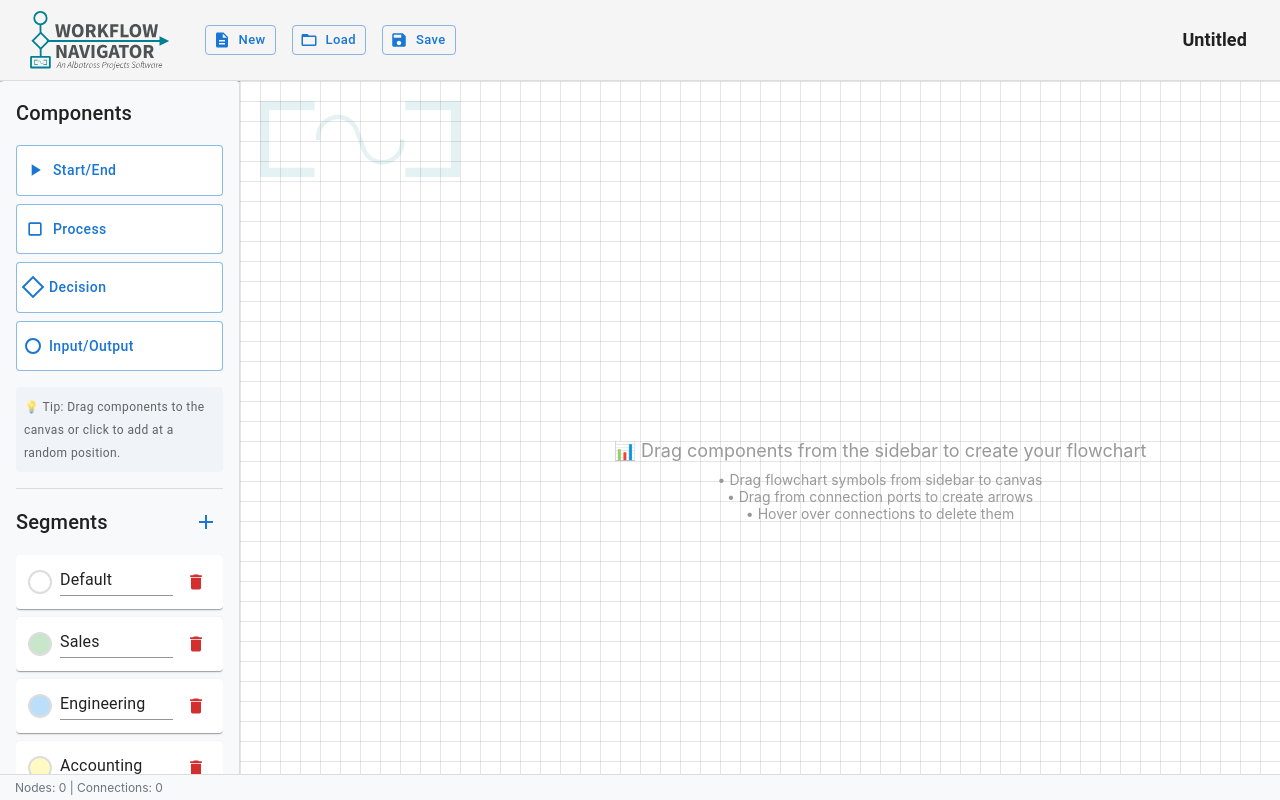
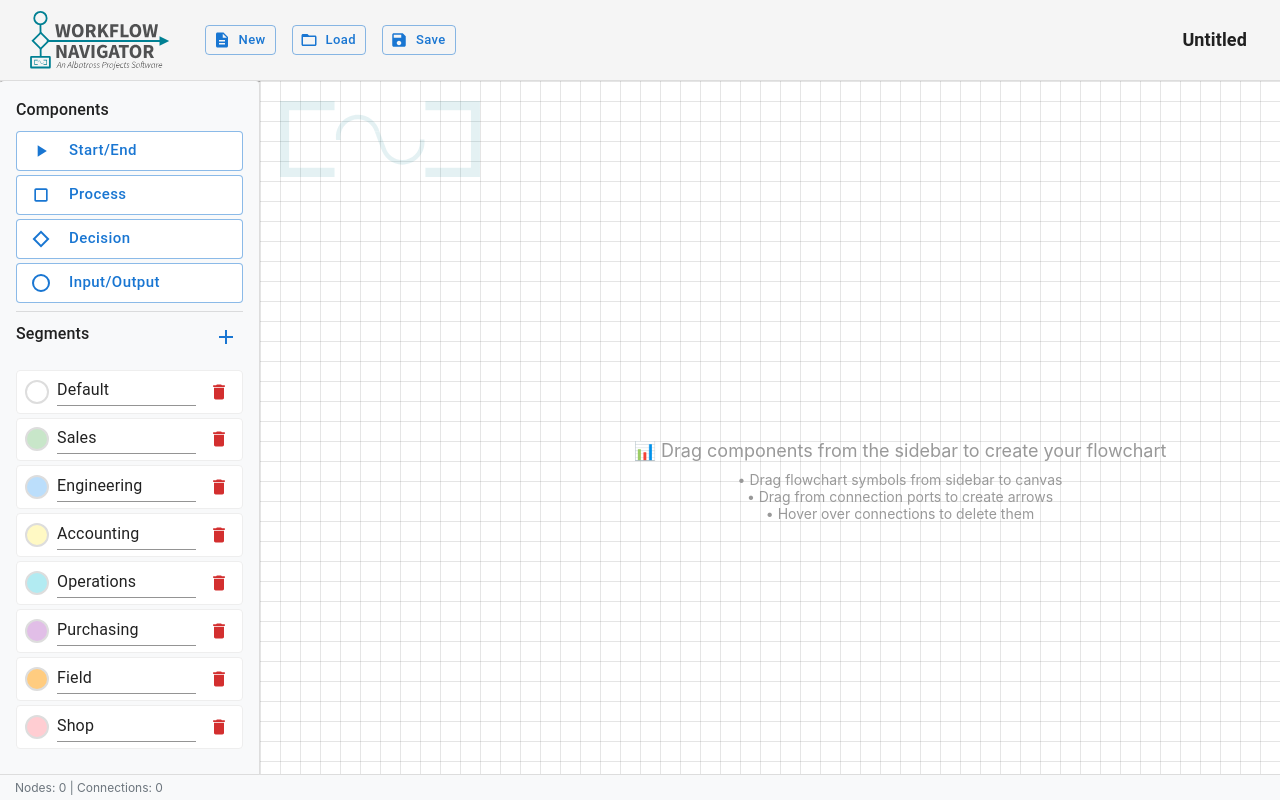
Before and after one commit to bryanbordeman/flowchart, a React (Create React App) app: page / in a window 1280 px wide. Built offline with nearby package versions, Linux system fonts and the light colour scheme.

Commit message:
Updated sidebar

```diff
--- a/src/App.js
+++ b/src/App.js
@@ -3,6 +3,7 @@ import Canvas from "./components/Canvas";
 import Sidebar from "./components/Sidebar";
 import Toolbar from "./components/Toolbar";
 import StatusBar from "./components/StatusBar";
+import DecisionSelector from "./components/DecisionSelector";
 import "./App.css";
 
 function App() {
@@ -385,6 +386,7 @@ function App() {
     }, [isDirty, clearCanvas, loadFile, saveFile]);
 
     return (
+        <>
             <div className="app">
                 <Toolbar
                     onNew={clearCanvas}
@@ -424,41 +426,12 @@ function App() {
                         onDeleteConnection={deleteConnection}
                     />
 
-                {/* Decision Connection Selector */}
-                {showDecisionSelector && (
-                    <div className="decision-selector-overlay">
-                        <div className="decision-selector">
-                            <h3>Choose Connection Type</h3>
-                            <p>
-                                Select the type of connection from the decision:
-                            </p>
-                            <div className="decision-buttons">
-                                <button
-                                    className="decision-btn yes-btn"
-                                    onClick={() =>
-                                        completeDecisionConnection("yes")
-                                    }
-                                >
-                                    Yes
-                                </button>
-                                <button
-                                    className="decision-btn no-btn"
-                                    onClick={() =>
-                                        completeDecisionConnection("no")
-                                    }
-                                >
-                                    No
-                                </button>
-                            </div>
-                            <button
-                                className="cancel-btn"
-                                onClick={cancelDecisionConnection}
-                            >
-                                Cancel
-                            </button>
-                        </div>
-                    </div>
-                )}
+                    {/* Decision Connection Selector (Material UI) */}
+                    <DecisionSelector
+                        open={showDecisionSelector}
+                        onSelect={completeDecisionConnection}
+                        onCancel={cancelDecisionConnection}
+                    />
                 </div>
 
                 <StatusBar
@@ -469,6 +442,7 @@ function App() {
                     isConnecting={isConnecting}
                 />
             </div>
+        </>
     );
 }
 
--- a/src/components/Canvas.js
+++ b/src/components/Canvas.js
@@ -23,11 +23,11 @@ const Canvas = ({
 }) => {
     const canvasRef = useRef(null);
 
+    // Deselect node when clicking on canvas (not on a node)
     const handleCanvasClick = (e) => {
-        // Deselect all nodes when clicking on empty canvas
+        // Only deselect if the click is directly on the canvas (not a child)
         if (e.target === canvasRef.current) {
             onSelectNode(null);
-            // Cancel connection mode if active
             if (isConnecting) {
                 onCancelConnection();
             }
@@ -40,8 +40,8 @@ const Canvas = ({
 
         if (nodeType) {
             const rect = canvasRef.current.getBoundingClientRect();
-            const rawX = e.clientX - rect.left - 60; // Offset to center the node
-            const rawY = e.clientY - rect.top - 30;
+            const rawX = e.clientX - rect.left - 60; // Offset to center the 120px wide node
+            const rawY = e.clientY - rect.top - 40; // Offset to center the 80px tall node
 
             // Snap to grid (20px)
             const gridSize = 20;
@@ -58,11 +58,63 @@ const Canvas = ({
         e.dataTransfer.dropEffect = "copy";
     };
 
+    // Deselect node when clicking anywhere in canvas-container (outside nodes)
+    const handleContainerClick = (e) => {
+        // Only deselect if the click is NOT inside a node
+        if (
+            !e.target.classList.contains("flowchart-node") &&
+            !e.target.closest(".flowchart-node")
+        ) {
+            onSelectNode(null);
+            if (isConnecting) {
+                onCancelConnection();
+            }
+        }
+    };
+
+    // Calculate dynamic canvas size based on node positions
+    const margin = 600; // Extra space around nodes for scrolling (increased for more expansion)
+    let minX = 0,
+        minY = 0,
+        maxX = 1200,
+        maxY = 800; // Defaults
+    if (nodes.length > 0) {
+        minX = Math.min(...nodes.map((n) => n.position.x));
+        minY = Math.min(...nodes.map((n) => n.position.y));
+        maxX = Math.max(...nodes.map((n) => n.position.x + 120));
+        maxY = Math.max(
+            ...nodes.map(
+                (n) => n.position.y + (n.type === "decision" ? 120 : 80)
+            )
+        );
+        // Add margin for scrolling, but do not allow canvas to expand left/up past origin
+        minX = Math.max(0, minX - margin);
+        minY = Math.max(0, minY - margin);
+        maxX = maxX + margin;
+        maxY = maxY + margin;
+    }
+
+    const canvasStyle = {
+        position: "relative",
+        width: maxX - minX,
+        height: maxY - minY,
+        minWidth: "100vw",
+        minHeight: "100vh",
+        left: minX < 0 ? -minX : 0,
+        top: minY < 0 ? -minY : 0,
+        background: "inherit",
+    };
+
     return (
-        <div className="canvas-container">
+        <div
+            className="canvas-container"
+            onClick={handleContainerClick}
+            style={{ overflow: "auto", width: "100%", height: "100%" }}
+        >
             <div
                 ref={canvasRef}
                 className="canvas"
+                style={canvasStyle}
                 onClick={handleCanvasClick}
                 onDrop={handleDrop}
                 onDragOver={handleDragOver}
--- /dev/null
+++ b/src/components/DecisionSelector.js
@@ -0,0 +1,47 @@
+import React from "react";
+import Dialog from "@mui/material/Dialog";
+import DialogTitle from "@mui/material/DialogTitle";
+import DialogContent from "@mui/material/DialogContent";
+import DialogActions from "@mui/material/DialogActions";
+import Button from "@mui/material/Button";
+import Typography from "@mui/material/Typography";
+import Stack from "@mui/material/Stack";
+
+export default function DecisionSelector({ open, onSelect, onCancel }) {
+    return (
+        <Dialog open={open} onClose={onCancel} maxWidth="xs" fullWidth>
+            <DialogTitle>Choose Connection Type</DialogTitle>
+            <DialogContent>
+                <Typography gutterBottom>
+                    Select the type of connection from the decision:
+                </Typography>
+                <Stack
+                    direction="row"
+                    spacing={2}
+                    justifyContent="center"
+                    sx={{ mt: 2 }}
+                >
+                    <Button
+                        variant="contained"
+                        color="success"
+                        onClick={() => onSelect("yes")}
+                    >
+                        Yes
+                    </Button>
+                    <Button
+                        variant="contained"
+                        color="error"
+                        onClick={() => onSelect("no")}
+                    >
+                        No
+                    </Button>
+                </Stack>
+            </DialogContent>
+            <DialogActions>
+                <Button onClick={onCancel} color="primary" variant="outlined">
+                    Cancel
+                </Button>
+            </DialogActions>
+        </Dialog>
+    );
+}
--- a/src/components/FlowchartNode.js
+++ b/src/components/FlowchartNode.js
@@ -73,6 +73,9 @@ const FlowchartNode = ({
         const gridSize = 20;
         let snappedX = Math.round(data.x / gridSize) * gridSize;
         let snappedY = Math.round(data.y / gridSize) * gridSize;
+        // Clamp so node cannot be moved left/up past origin
+        snappedX = Math.max(0, snappedX);
+        snappedY = Math.max(0, snappedY);
 
         onUpdatePosition(node.id, { x: snappedX, y: snappedY });
     };
@@ -198,6 +201,8 @@ const FlowchartNode = ({
                             : "Drag from connection ports to create connections"
                     }
                 >
+                    {/* Delete button - only show when selected */}
+                    {isSelected && (
                         <IconButton
                             size="small"
                             onClick={handleDelete}
@@ -218,7 +223,10 @@ const FlowchartNode = ({
                         >
                             <Delete sx={{ fontSize: 14 }} color="error" />
                         </IconButton>
+                    )}
 
+                    {/* Edit button - only show when selected */}
+                    {isSelected && (
                         <IconButton
                             size="small"
                             onClick={handleEditModal}
@@ -239,6 +247,7 @@ const FlowchartNode = ({
                         >
                             <Edit sx={{ fontSize: 14 }} color="primary" />
                         </IconButton>
+                    )}
 
                     {/* Connection Ports */}
                     {node.type !== "connector" && (
--- a/src/components/SegmentManager.js
+++ b/src/components/SegmentManager.js
@@ -65,7 +65,14 @@ const SegmentManager = ({
     };
 
     return (
-        <Box>
+        <Box
+            sx={{
+                display: "flex",
+                flexDirection: "column",
+                height: "100vh",
+                minHeight: 0,
+            }}
+        >
             <Box
                 sx={{
                     display: "flex",
@@ -74,7 +81,9 @@ const SegmentManager = ({
                     mb: 2,
                 }}
             >
-                <Typography variant="h6">Segments</Typography>
+                <Typography variant="h6" gutterBottom sx={{ fontSize: 16 }}>
+                    Segments
+                </Typography>
                 <IconButton
                     size="small"
                     onClick={() => setIsAddingSegment(true)}
@@ -132,9 +141,26 @@ const SegmentManager = ({
                 </Paper>
             )}
 
-            <Stack spacing={1} sx={{ maxHeight: 300, overflowY: "auto" }}>
+            <Stack
+                spacing={0.5}
+                sx={{ flex: 1, minHeight: 0, overflowY: "auto", pb: 2 }}
+            >
                 {segments.map((segment) => (
-                    <Paper key={segment.id} elevation={1} sx={{ p: 1.5 }}>
+                    <Paper
+                        key={segment.id}
+                        elevation={0}
+                        sx={{
+                            p: 1,
+                            borderRadius: 1,
+                            boxShadow: "none",
+                            mb: 0.5,
+                            border: "1px solid #eee",
+                            background: "#fff",
+                            minHeight: 40,
+                            display: "flex",
+                            alignItems: "center",
+                        }}
+                    >
                         <Box
                             sx={{
                                 display: "flex",
@@ -276,6 +302,15 @@ const SegmentManager = ({
                         </Dialog>
                     </Paper>
                 ))}
+                {/* Spacer to guarantee last item visibility above bottom bar */}
+                <Box
+                    sx={{
+                        height: 96,
+                        minHeight: 96,
+                        pointerEvents: "none",
+                        background: "transparent",
+                    }}
+                />
             </Stack>
 
             {segments.length === 0 && !isAddingSegment && (
--- a/src/components/Sidebar.js
+++ b/src/components/Sidebar.js
@@ -3,38 +3,60 @@ import { Paper, Typography, Button, Box, Divider } from "@mui/material";
 import { PlayArrow, CropSquare } from "@mui/icons-material";
 import SegmentManager from "./SegmentManager";
 
-// Custom icon components
+import { Avatar } from "@mui/material";
+
+// Custom SVG icon components (all use the same color)
+const ICON_COLOR = "#1976d2";
+
 const DiamondIcon = () => (
-    <div
-        style={{
-            width: "16px",
-            height: "16px",
-            backgroundColor: "transparent",
-            border: "2px solid currentColor",
-            transform: "rotate(45deg)",
-            display: "inline-block",
-        }}
-    />
+    <svg width="20" height="20" viewBox="0 0 20 20" fill="none">
+        <rect
+            x="5"
+            y="5"
+            width="10"
+            height="10"
+            stroke={ICON_COLOR}
+            strokeWidth="2"
+            transform="rotate(45 10 10)"
+            fill="none"
+        />
+    </svg>
 );
 
 const CircleIcon = () => (
-    <div
-        style={{
-            width: "16px",
-            height: "16px",
-            backgroundColor: "transparent",
-            border: "2px solid currentColor",
-            borderRadius: "50%",
-            display: "inline-block",
-        }}
-    />
+    <svg width="20" height="20" viewBox="0 0 20 20" fill="none">
+        <circle
+            cx="10"
+            cy="10"
+            r="8"
+            stroke={ICON_COLOR}
+            strokeWidth="2"
+            fill="none"
+        />
+    </svg>
 );
 
 const componentTypes = [
-    { type: "start-end", label: "Start/End", icon: <PlayArrow /> },
-    { type: "process", label: "Process", icon: <CropSquare /> },
-    { type: "decision", label: "Decision", icon: <DiamondIcon /> },
-    { type: "input-output", label: "Input/Output", icon: <CircleIcon /> },
+    {
+        type: "start-end",
+        label: "Start/End",
+        icon: <PlayArrow sx={{ color: ICON_COLOR, fontSize: 20 }} />,
+    },
+    {
+        type: "process",
+        label: "Process",
+        icon: <CropSquare sx={{ color: ICON_COLOR, fontSize: 20 }} />,
+    },
+    {
+        type: "decision",
+        label: "Decision",
+        icon: <DiamondIcon />,
+    },
+    {
+        type: "input-output",
+        label: "Input/Output",
+        icon: <CircleIcon />,
+    },
 ];
 
 const Sidebar = ({
@@ -49,34 +71,21 @@ const Sidebar = ({
         e.dataTransfer.effectAllowed = "copy";
     };
 
+    // On click, add node at center of visible canvas
     const handleClick = (type) => {
-        // Add node at a default position when clicked - snap to grid
-        const gridSize = 20;
-
-        // Generate a position that's more likely to be visible and not overlapping
-        const baseX = 120; // Start further from the sidebar
-        const baseY = 120;
-        const offsetRange = 160; // Reduce range to keep nodes more centered
-
-        const rawX = baseX + Math.random() * offsetRange;
-        const rawY = baseY + Math.random() * offsetRange;
-
-        // Snap to grid
-        const snappedX = Math.round(rawX / gridSize) * gridSize;
-        const snappedY = Math.round(rawY / gridSize) * gridSize;
-
-        const position = {
-            x: snappedX,
-            y: snappedY,
-        };
-        onAddNode(type, position);
+        if (onAddNode) {
+            // Default position: center of viewport
+            const centerX = window.innerWidth / 2 - 60; // Center for 120px node
+            const centerY = window.innerHeight / 2 - 40; // Center for 80px node
+            onAddNode(type, { x: centerX, y: centerY });
+        }
     };
 
     return (
         <Paper
             elevation={0}
             sx={{
-                width: 240,
+                width: 260,
                 height: "100vh",
                 maxHeight: "100vh",
                 p: 2,
@@ -87,7 +96,11 @@ const Sidebar = ({
                 flexDirection: "column",
             }}
         >
-            <Typography variant="h6" gutterBottom sx={{ mb: 2, flexShrink: 0 }}>
+            <Typography
+                variant="h6"
+                gutterBottom
+                sx={{ mb: 1, fontSize: 16, flexShrink: 0 }}
+            >
                 Components
             </Typography>
 
@@ -95,7 +108,7 @@ const Sidebar = ({
                 sx={{
                     display: "flex",
                     flexDirection: "column",
-                    gap: 1,
+                    gap: 0.5,
                     flexShrink: 0,
                 }}
             >
@@ -103,44 +116,69 @@ const Sidebar = ({
                     <Button
                         key={type}
                         variant="outlined"
-                        startIcon={icon}
+                        startIcon={
+                            <Box
+                                sx={{
+                                    minWidth: 24,
+                                    maxWidth: 24,
+                                    display: "flex",
+                                    alignItems: "center",
+                                    justifyContent: "center",
+                                    marginRight: 1,
+                                }}
+                            >
+                                {icon}
+                            </Box>
+                        }
                         draggable
                         onDragStart={(e) => handleDragStart(e, type)}
                         onClick={() => handleClick(type)}
-                        title={`Drag to canvas or click to add ${label}`}
+                        title={label}
                         sx={{
                             justifyContent: "flex-start",
                             textTransform: "none",
-                            p: 1.5,
+                            minHeight: 40,
+                            fontSize: 15,
+                            pl: 1.5,
+                            pr: 1,
                             backgroundColor: "white",
+                            alignItems: "center",
+                            textAlign: "left",
+                            "& .MuiButton-startIcon": {
+                                marginLeft: 0,
+                                display: "flex",
+                                alignItems: "center",
+                                justifyContent: "center",
+                            },
                             "&:hover": {
                                 backgroundColor: "#e9ecef",
                             },
                         }}
                     >
-                        {label}
+                        <Box
+                            sx={{
+                                flexGrow: 1,
+                                textAlign: "left",
+                                overflow: "hidden",
+                                textOverflow: "ellipsis",
+                                whiteSpace: "nowrap",
+                            }}
+                        >
+                            {label}
+                        </Box>
                     </Button>
                 ))}
             </Box>
-
+            <Divider sx={{ my: 1, flexShrink: 0 }} />
             <Box
                 sx={{
-                    mt: 2,
-                    p: 1,
-                    backgroundColor: "#f0f4f8",
-                    borderRadius: 1,
-                    flexShrink: 0,
+                    flex: 1,
+                    minHeight: 0,
+                    overflowY: "auto",
+                    display: "flex",
+                    flexDirection: "column",
                 }}
             >
-                <Typography variant="caption" color="text.secondary">
-                    💡 Tip: Drag components to the canvas or click to add at a
-                    random position.
-                </Typography>
-            </Box>
-
-            <Divider sx={{ my: 2, flexShrink: 0 }} />
-
-            <Box sx={{ flex: 1, minHeight: 0, overflowY: "auto" }}>
                 <SegmentManager
                     segments={segments}
                     onAddSegment={onAddSegment}
--- a/src/index.css
+++ b/src/index.css
@@ -1,3 +1,13 @@
+/* Always-fixed AP logo in top left corner */
+.fixed-ap-logo {
+    position: fixed !important;
+    top: 10px !important;
+    left: 10px !important;
+    width: 48px !important;
+    height: 48px !important;
+    z-index: 9999 !important;
+    pointer-events: none !important;
+}
 * {
     margin: 0;
     padding: 0;
@@ -122,10 +132,6 @@ code {
 
 .canvas {
     position: relative;
-    width: 100%;
-    height: 100%;
-    min-height: 100vh;
-    min-width: 100vw;
 }
 
 /* Base flowchart node styles */
@@ -210,9 +216,10 @@ code {
 .flowchart-node.input-output {
     border-radius: 50%;
     width: 120px;
-    height: 120px;
+    height: 80px;
     min-width: 120px;
-    min-height: 120px;
+    min-height: 80px;
+    /* Remove transform - use same dimensions as rectangular nodes */
 }
 
 .flowchart-node.input-output .node-content {
@@ -327,9 +334,10 @@ code {
 .flowchart-node.input-output {
     border-radius: 50%;
     width: 120px;
-    height: 120px;
+    height: 80px;
     min-width: 120px;
-    min-height: 120px;
+    min-height: 80px;
+    /* Remove transform - use same dimensions as rectangular nodes */
 }
 
 .flowchart-node.input-output .node-content {
@@ -409,7 +417,7 @@ code {
 
 .port-right {
     right: -6px;
-    top: 34px; /* Center of 80px height (40px) - 6px for port center */
+    top: 34px; /* Center vertically for 80px height */
 }
 
 .port-bottom {
@@ -419,10 +427,10 @@ code {
 
 .port-left {
     left: -6px;
-    top: 34px; /* Center of 80px height (40px) - 6px for port center */
+    top: 34px; /* Center vertically for 80px height */
 }
 
-/* Input/Output specific connection port positioning for 120x120 circles */
+/* Input/Output specific connection port positioning for 120x80 ellipse - same as rectangular nodes */
 .flowchart-node.input-output .port-top {
     top: -6px;
     left: 54px; /* Center of 120px width (60px) - 6px for port center */
@@ -430,7 +438,7 @@ code {
 
 .flowchart-node.input-output .port-right {
     right: -6px;
-    top: 54px; /* Center of 120px height (60px) - 6px for port center */
+    top: 34px; /* Center vertically for 80px height */
 }
 
 .flowchart-node.input-output .port-bottom {
@@ -440,7 +448,7 @@ code {
 
 .flowchart-node.input-output .port-left {
     left: -6px;
-    top: 54px; /* Center of 120px height (60px) - 6px for port center */
+    top: 34px; /* Center vertically for 80px height */
 }
 
 @keyframes port-pulse {
```
Lines whose indentation alone changed are shown as unchanged.
